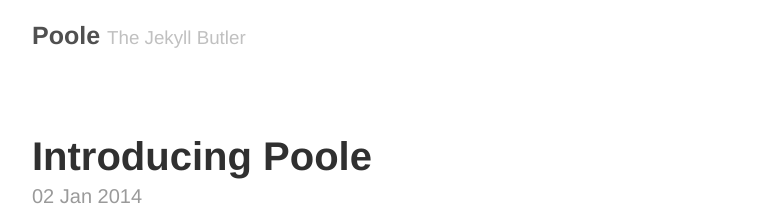
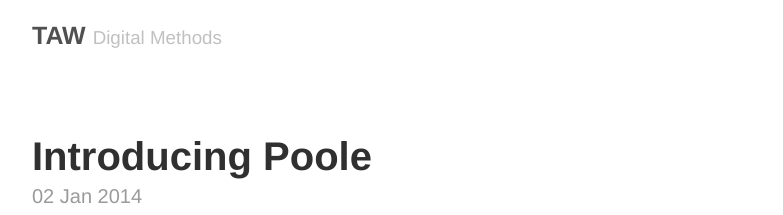
Before and after one commit to umd-mith/taw_workshop, a Jekyll site: the page built from index.html, in a window 1280 px wide. Shown: the top 215 px of the page, without its empty margins (248-1031 px from the left). Built offline with Jekyll 4.4.1, drawn with Linux system fonts in a browser that asks for light colours; Markdown is read by kramdown in place of the engine named in the settings; the list of posts is cut into pages by our own code.

Commit message:
Update config values

```diff
--- a/_config.yml
+++ b/_config.yml
@@ -6,15 +6,15 @@ pygments:         true
 permalink:        pretty
 
 # Setup
-title:            Poole
-tagline:          The Jekyll Butler
+title:            TAW
+tagline:          Digital Methods
 url:              http://getpoole.com
 paginate:         1
-baseurl:          /
+baseurl:          http://umd-mith.github.io/taw_workshop/
 author:
-  name:           Mark Otto
-  url:            https://twitter.com/mdo
-  email:          markdotto@gmail.com
+  name:           Trevor Muñoz
+  url:            https://twitter.com/trevormunoz
+  email:          tmunoz@umd.edu
 
 # Custom vars
 version:          1.0.0
```
